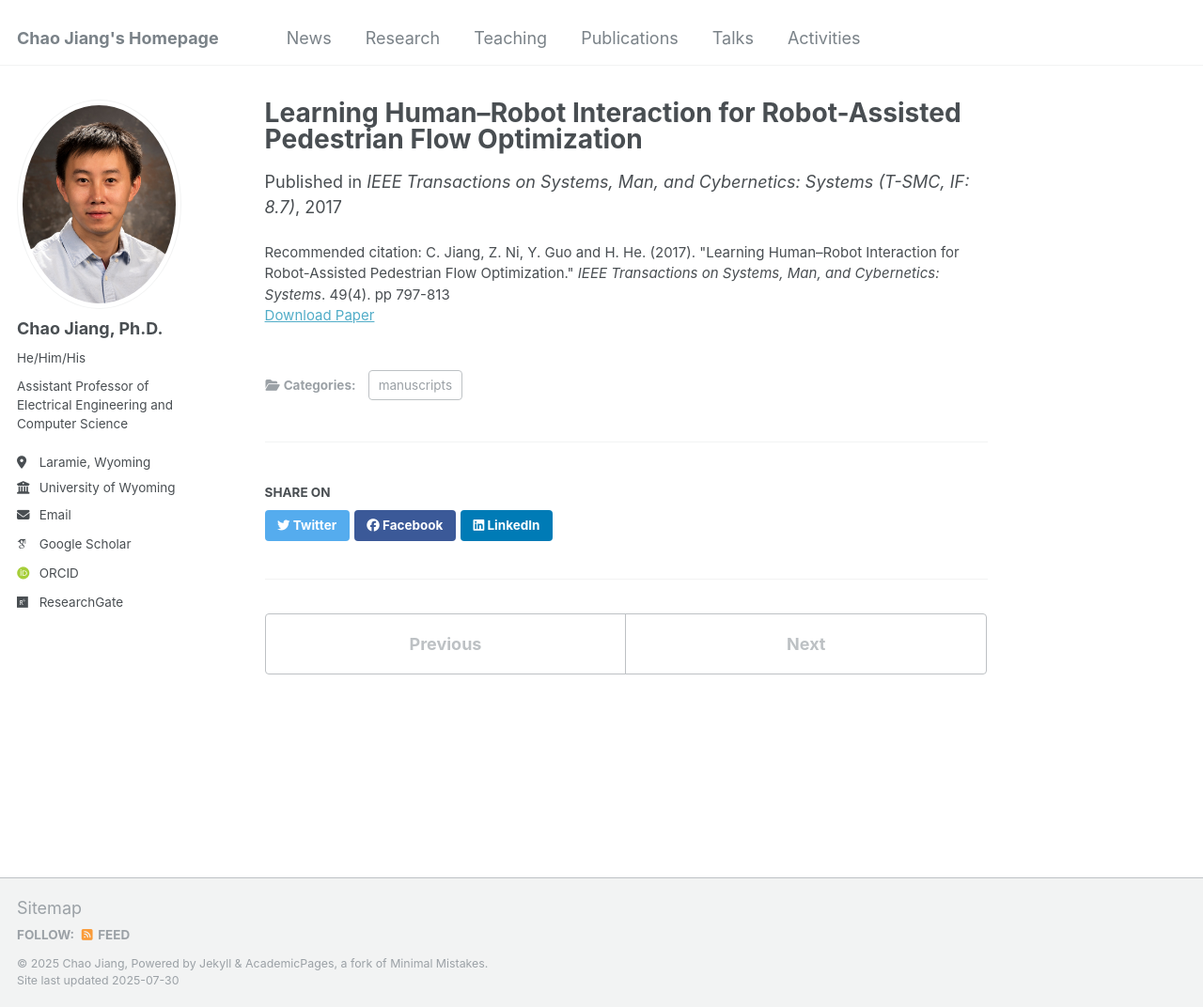
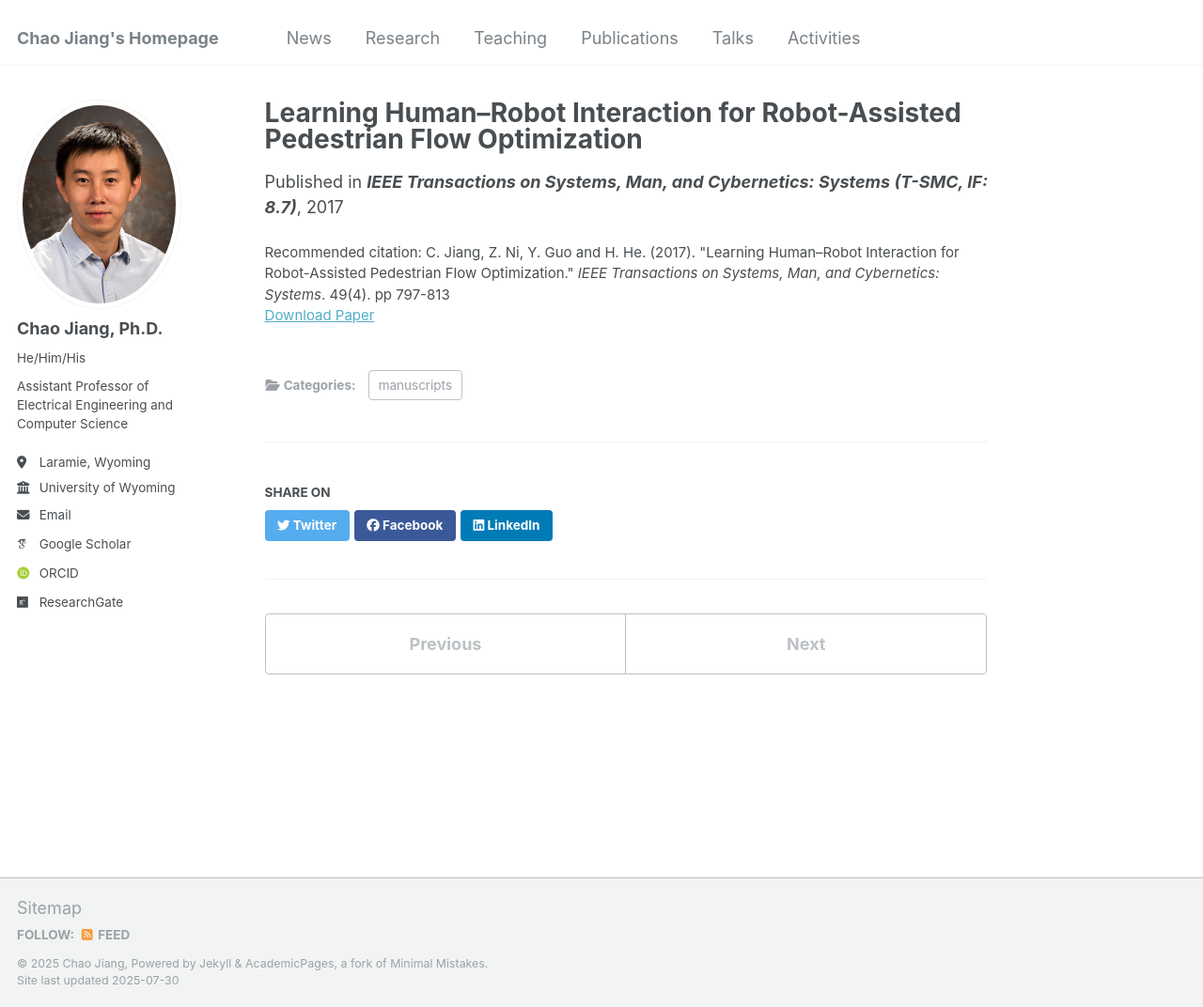
Before and after one commit to cjiang6/cjiang6.github.io, a Jekyll site: the page built from _publications/2017-07-28.md, in a window 1280 px wide and 1072 px high. Shown: the whole window at 94% size. Built offline with Jekyll 4.4.1, drawn with Linux system fonts in a browser that asks for light colours; some web fonts are replaced.

Commit message:
Update 2017-07-28.md

```diff
--- a/_publications/2017-07-28.md
+++ b/_publications/2017-07-28.md
@@ -5,7 +5,7 @@ category: manuscripts
 #permalink: /publication/2015-10-01-paper-title-number-3
 #excerpt: 'This paper is about the number 3. The number 4 is left for future work.'
 date: 2017-07-28
-venue: 'IEEE Transactions on Systems, Man, and Cybernetics: Systems (T-SMC, IF: 8.7)'
+venue: '<b>IEEE Transactions on Systems, Man, and Cybernetics: Systems (T-SMC, IF: 8.7)</b>'
 #slidesurl: 'http://academicpages.github.io/files/slides3.pdf'
 paperurl: 'https://ieeexplore.ieee.org/document/7995144'
 citation: 'C. Jiang, Z. Ni, Y. Guo and H. He. (2017). &quot;Learning Human–Robot Interaction for Robot-Assisted Pedestrian Flow Optimization.&quot; <i>IEEE Transactions on Systems, Man, and Cybernetics: Systems</i>. 49(4). pp 797-813'
```
